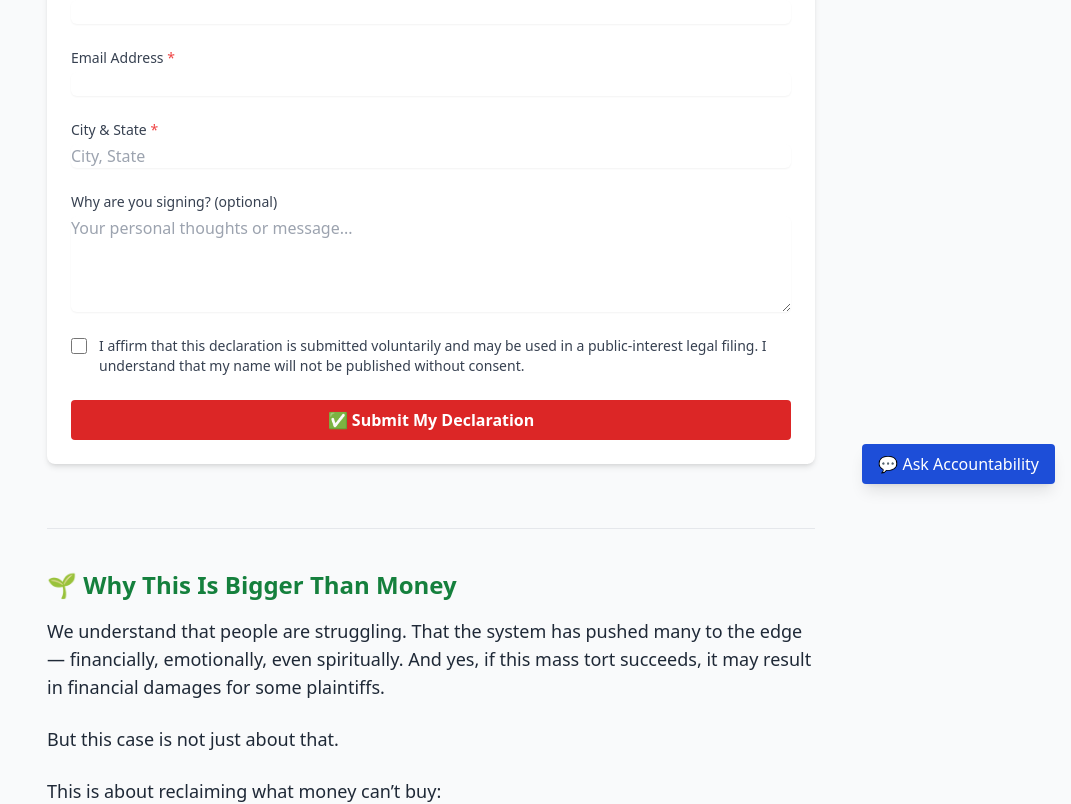
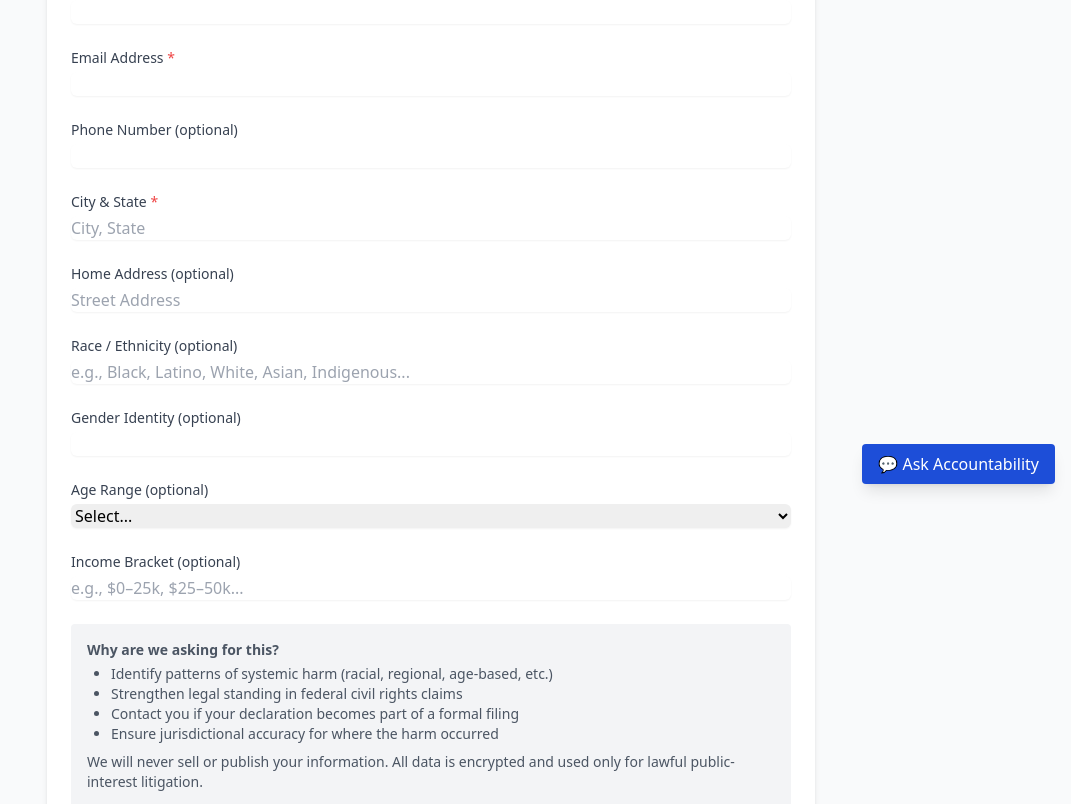
Before and after one commit to United-for-Accountability/mass-tort-platform, a Next.js app: page /cases/unauthorized-rule/declaration in a window 1280 px wide. Shown: the part 300-1104 px from the top of the page, without its empty margins (209-1280 px from the left). Built offline with nearby package versions, Linux system fonts and the light colour scheme.

Commit message:
Update declaration.js

```diff
--- a/pages/cases/unauthorized-rule/declaration.js
+++ b/pages/cases/unauthorized-rule/declaration.js
@@ -27,8 +27,58 @@ export default function DeclarationForm() {
             </div>
 
             <div>
+              <label htmlFor="phone" className="block text-sm font-medium text-gray-700">Phone Number (optional)</label>
+              <input type="tel" id="phone" name="phone" className="mt-1 block w-full rounded-md border-gray-300 shadow-sm focus:border-red-500 focus:ring-red-500" />
+            </div>
+
+            <div>
               <label htmlFor="location" className="block text-sm font-medium text-gray-700">City & State <span className="text-red-500">*</span></label>
               <input type="text" id="location" name="location" required placeholder="City, State" className="mt-1 block w-full rounded-md border-gray-300 shadow-sm focus:border-red-500 focus:ring-red-500" />
+            </div>
+
+            <div>
+              <label htmlFor="address" className="block text-sm font-medium text-gray-700">Home Address (optional)</label>
+              <input type="text" id="address" name="address" placeholder="Street Address" className="mt-1 block w-full rounded-md border-gray-300 shadow-sm focus:border-red-500 focus:ring-red-500" />
+            </div>
+
+            <div>
+              <label htmlFor="race" className="block text-sm font-medium text-gray-700">Race / Ethnicity (optional)</label>
+              <input type="text" id="race" name="race" placeholder="e.g., Black, Latino, White, Asian, Indigenous..." className="mt-1 block w-full rounded-md border-gray-300 shadow-sm focus:border-red-500 focus:ring-red-500" />
+            </div>
+
+            <div>
+              <label htmlFor="gender" className="block text-sm font-medium text-gray-700">Gender Identity (optional)</label>
+              <input type="text" id="gender" name="gender" className="mt-1 block w-full rounded-md border-gray-300 shadow-sm focus:border-red-500 focus:ring-red-500" />
+            </div>
+
+            <div>
+              <label htmlFor="age" className="block text-sm font-medium text-gray-700">Age Range (optional)</label>
+              <select id="age" name="age" className="mt-1 block w-full rounded-md border-gray-300 shadow-sm focus:border-red-500 focus:ring-red-500">
+                <option value="">Select...</option>
+                <option>Under 18</option>
+                <option>18–24</option>
+                <option>25–34</option>
+                <option>35–44</option>
+                <option>45–54</option>
+                <option>55–64</option>
+                <option>65+</option>
+              </select>
+            </div>
+
+            <div>
+              <label htmlFor="income" className="block text-sm font-medium text-gray-700">Income Bracket (optional)</label>
+              <input type="text" id="income" name="income" placeholder="e.g., $0–25k, $25–50k..." className="mt-1 block w-full rounded-md border-gray-300 shadow-sm focus:border-red-500 focus:ring-red-500" />
+            </div>
+
+            <div className="text-sm text-gray-600 bg-gray-100 p-4 rounded">
+              <strong>Why are we asking for this?</strong>
+              <ul className="list-disc ml-6 mt-1 text-gray-600 text-sm">
+                <li>Identify patterns of systemic harm (racial, regional, age-based, etc.)</li>
+                <li>Strengthen legal standing in federal civil rights claims</li>
+                <li>Contact you if your declaration becomes part of a formal filing</li>
+                <li>Ensure jurisdictional accuracy for where the harm occurred</li>
+              </ul>
+              <p className="mt-2">We will never sell or publish your information. All data is encrypted and used only for lawful public-interest litigation.</p>
             </div>
 
             <div>
```
